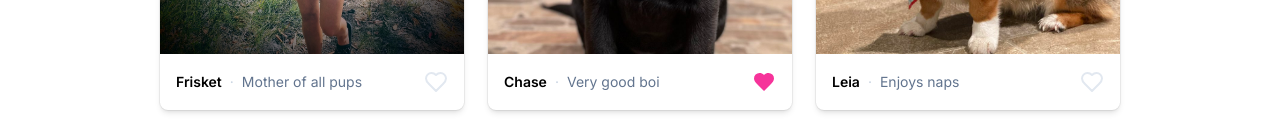
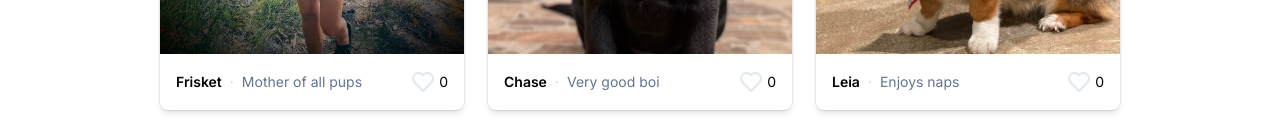
Before and after one commit to BoiteSphinx/lc-react-from-scratch, a React (Vite) app: page / in a window 1280 px wide. Shown: the part 660-792 px from the top of the page. Built offline with nearby package versions, Linux system fonts and the light colour scheme.

Commit message:
A First Taste of Interactivity

```diff
--- a/package.json
+++ b/package.json
@@ -40,6 +40,7 @@
   "dependencies": {
     "@tailwindcss/vite": "^4.1.7",
     "@vitejs/plugin-react": "^4.4.1",
+    "lucide-react": "^0.511.0",
     "react": "^19.1.0",
     "react-dom": "^19.1.0",
     "tailwindcss": "^4.1.7"
--- /dev/null
+++ b/src/components/LikeToggle.tsx
@@ -0,0 +1,27 @@
+import { Heart } from "lucide-react";
+import { useState } from "react";
+
+export function LikeToggle() {
+  const [isLiked, setIsLiked] = useState(false)
+  const [count, setCount] = useState(0)
+
+  function handleClick() {
+    setIsLiked(! isLiked)
+    setCount(prevCount => prevCount + 1)
+    setCount(prevCount => prevCount + 1)
+    setCount(prevCount => prevCount + 1)
+  }
+
+  return (
+    <button className="group flex items-center gap-1" onClick={handleClick}>
+      <Heart
+        className={
+          isLiked
+          ? 'fill-pink-500 stroke-none'
+          : 'stroke-slate-200 group-hover:stroke-slate-300'
+        }
+      />
+      <span>{count}</span>
+    </button>
+  )
+}
--- a/src/components/Puppieslist.tsx
+++ b/src/components/Puppieslist.tsx
@@ -1,4 +1,5 @@
 import { type Puppy } from "../types";
+import { LikeToggle } from "./LikeToggle";
 
 export function PuppiesList({ puppies }: { puppies: Puppy[] }) {
   return (
@@ -30,26 +31,8 @@ function PuppyCard({ puppy }: PuppyCardProps) {
           <span className="text-slate-300">·</span>
           <p className="text-slate-500">{puppy.vibe}</p>
         </div>
-        <button className="group">
-          <svg
-            xmlns="http://www.w3.org/2000/svg"
-            width={24}
-            height={24}
-            viewBox="0 0 24 24"
-            fill="none"
-            stroke="currentColor"
-            strokeWidth={2}
-            strokeLinecap="round"
-            strokeLinejoin="round"
-            className={
-              puppy.id === 2
-                ? 'fill-pink-500 stroke-none'
-                : 'stroke-slate-200 group-hover:stroke-slate-300'
-            }
-          >
-            <path d="M19 14c1.49-1.46 3-3.21 3-5.5A5.5 5.5 0 0 0 16.5 3c-1.76 0-3 .5-4.5 2-1.5-1.5-2.74-2-4.5-2A5.5 5.5 0 0 0 2 8.5c0 2.3 1.5 4.05 3 5.5l7 7Z" />
-          </svg>
-        </button>
+
+        <LikeToggle />
       </div>
     </li>
   )
```
Also changed, not shown: 1 other file (tests, documents, lock files or other folders).
